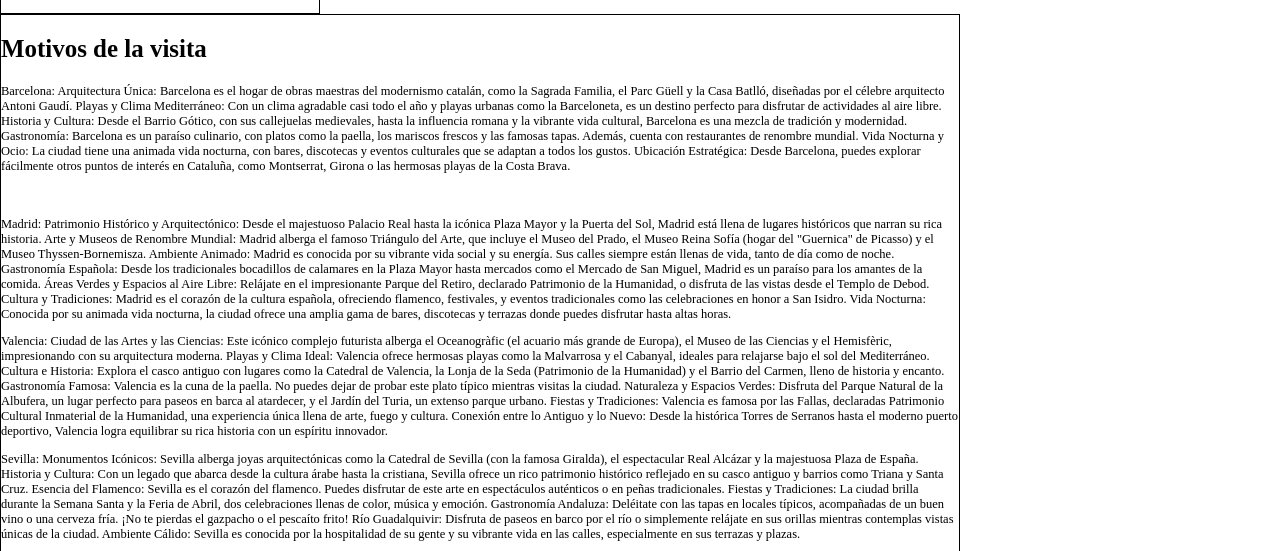
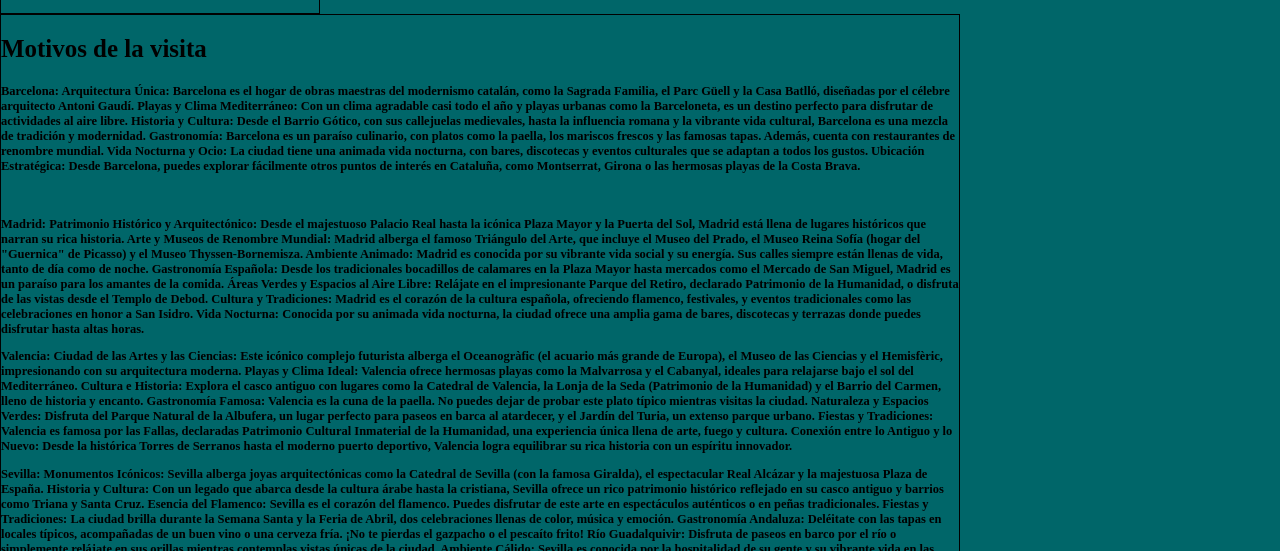
Before and after one commit to nico-GaBu/Turismo-Local, a plain HTML site: page index.html in a window 1280 px wide. Shown: the part 236-787 px from the top of the page. Drawn offline with Linux system fonts and the light colour scheme.

Commit message:
añadido color al fondo de pantalla

```diff
--- a/styles.css
+++ b/styles.css
@@ -3,6 +3,7 @@
 }
 body{
     margin: 0;
+    background-color: #006669;
 }
 header, footer{
     width: 100%;
@@ -39,6 +40,7 @@
 }
 p{
     font-size: 0.33cm;
+    font-weight: bold;
 }
 
 .lugar {
```
